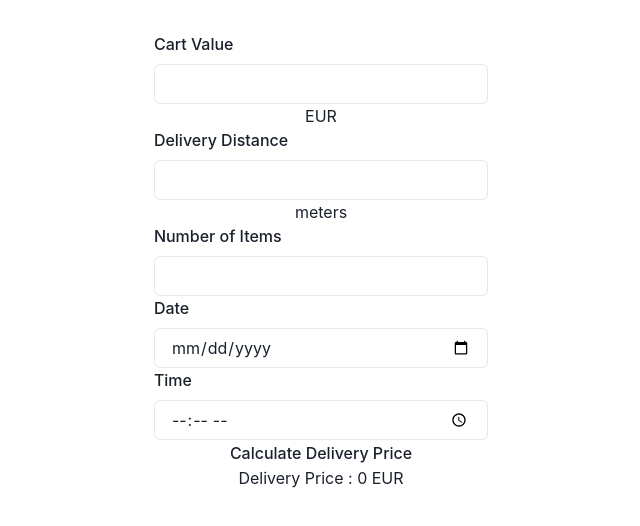
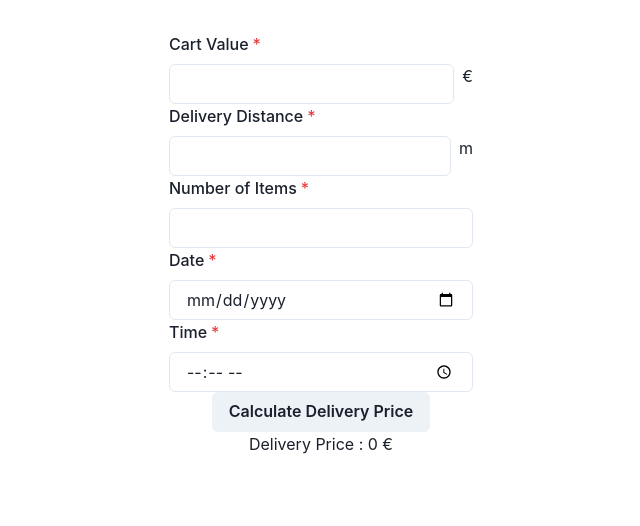
Before and after one commit to laya-am/delivery-fee-calculator, a React (Vite) app: page / in a window 1280 px wide. Shown: the top 526 px of the page, without its empty margins (319-959 px from the left). Built offline with nearby package versions, Linux system fonts and the light colour scheme.

Commit message:
separate input fields into components and add validation

```diff
--- /dev/null
+++ b/src/components/CartValueInput/index.tsx
@@ -0,0 +1,33 @@
+import { FormControl, FormLabel, Input, FormErrorMessage, Flex, Box, Text } from "@chakra-ui/react"
+import { useState, ChangeEvent } from "react"
+
+export default function CartValueInput() {
+    const [inputValue, setInputValue] = useState<string>('')
+    const [isTouched, setIsTouched] = useState<boolean>(false);
+
+    const handleInputChange = (e: ChangeEvent<HTMLInputElement>) => setInputValue(e.target.value)
+
+    const isError = isTouched && (inputValue === '' || +inputValue <= 0)
+
+  return (
+    <FormControl isInvalid={isError} isRequired>
+        <FormLabel htmlFor="cartValue">Cart Value</FormLabel>
+        <Flex>
+              <Box flex="1">
+                  <Input
+                      type="number"
+                      id="cartValue"
+                      name="cartValue"
+                      value={inputValue}
+                      onChange={handleInputChange}
+                      onBlur={() => setIsTouched(true)}
+                  />
+              </Box>
+              <Box>
+                  <Text fontSize="md" ml="2">€</Text>
+              </Box>
+          </Flex>
+          {isError && <FormErrorMessage>Please enter a valid number.</FormErrorMessage>}
+    </FormControl>
+)
+}
--- /dev/null
+++ b/src/components/DateInput/index.tsx
@@ -0,0 +1,10 @@
+import { FormControl, FormLabel, Input } from "@chakra-ui/react"
+
+export default function DateInput() {
+  return (
+    <FormControl isRequired>
+        <FormLabel htmlFor="date">Date</FormLabel>
+        <Input type="date" id="date" name="date" />
+    </FormControl>
+  )
+}
--- /dev/null
+++ b/src/components/DistanceInput/index.tsx
@@ -0,0 +1,33 @@
+import { FormControl, FormLabel, Input, FormErrorMessage, Flex, Box, Text } from "@chakra-ui/react"
+import { useState, ChangeEvent } from "react";
+
+
+export default function DistanceInput() {
+    const [inputValue, setInputValue] = useState<string>('');
+    const [isTouched, setIsTouched] = useState<boolean>(false);
+
+    const handleInputChange = (e: ChangeEvent<HTMLInputElement>) => setInputValue(e.target.value)
+
+    const isError = isTouched && (inputValue === '' || +inputValue <= 0 || !Number.isInteger(+inputValue))
+  return (
+    <FormControl isInvalid={isError} isRequired>
+        <FormLabel htmlFor="distance">Delivery Distance</FormLabel>
+        <Flex>
+            <Box flex="1">
+                <Input
+                    type="number"
+                    id="distance"
+                    name="distance"
+                    value={inputValue}
+                    onChange={handleInputChange}
+                    onBlur={() => setIsTouched(true)}
+                />
+            </Box>
+            <Box>
+                <Text fontSize="md" ml="2">m</Text>
+            </Box>
+        </Flex>
+        {isError && <FormErrorMessage>Please enter a valid whole number.</FormErrorMessage>}
+    </FormControl>
+  )
+}
--- a/src/components/Form/index.tsx
+++ b/src/components/Form/index.tsx
@@ -1,5 +1,10 @@
-import { Box, FormLabel, Input } from "@chakra-ui/react";
+import { Box, Button, FormControl, FormErrorMessage, FormLabel, Input, Text } from "@chakra-ui/react";
 import { useState } from "react";
+import CartValueInput from "../CartValueInput";
+import DistanceInput from "../DistanceInput";
+import NumOfItemsInput from "../NumOfItemsInput";
+import DateInput from "../DateInput";
+import TimeInput from "../TimeInput";
 
 export default function Form() {
   const [totalFee, setTotalFee] = useState(0);
@@ -19,25 +24,24 @@ export default function Form() {
     const hour = +time.slice(0,2);
     const day = new Date(date.toString()).getDay();
     (day === 5 && hour >= 15 && hour <= 18) ? setTotalFee(Math.min(totalFee * 1.2, 15)) : null;
-
+    console.log(cartValue)
+    console.log(distance)
+    console.log(numOfItems)
+    console.log(time)
+    console.log(date)
     e.currentTarget.reset();
   }
   return (
     <Box>
       <form onSubmit={handleSubmit}>
-          <FormLabel htmlFor="cartValue">Cart Value</FormLabel>
-          <Input type="number" id="cartValue" name="cartValue" /><span>EUR</span>
-          <FormLabel htmlFor="distance">Delivery Distance</FormLabel>
-          <Input type="number" id="distance" name="distance" /><span>meters</span>
-          <FormLabel htmlFor="numOfItems">Number of Items</FormLabel>
-          <Input type="number" id="numOfItems" name="numOfItems" />
-          <FormLabel htmlFor="date">Date</FormLabel>
-          <Input type="date" id="date" name="date" />
-          <FormLabel htmlFor="time">Time</FormLabel>
-          <Input type="time" id="time" name="time" />
-          <button>Calculate Delivery Price</button>
+        <CartValueInput />
+        <DistanceInput />
+        <NumOfItemsInput />
+        <DateInput />
+        <TimeInput />
+        <Button type="submit">Calculate Delivery Price</Button>
       </form>
-      <p>Delivery Price : {totalFee} EUR</p>
+      <Text>Delivery Price : {totalFee} €</Text>
     </Box>
   )
 }
--- /dev/null
+++ b/src/components/NumOfItemsInput/index.tsx
@@ -0,0 +1,18 @@
+import { FormControl, FormLabel, Input, FormErrorMessage } from "@chakra-ui/react"
+import { useState, ChangeEvent } from "react";
+
+export default function NumOfItemsInput() {
+    const [inputValue, setInputValue] = useState<string>('')
+    const [isTouched, setIsTouched] = useState<boolean>(false);
+
+    const handleInputChange = (e: ChangeEvent<HTMLInputElement>) => setInputValue(e.target.value)
+
+    const isError = isTouched && (inputValue === '' || +inputValue <= 0 || !Number.isInteger(+inputValue))
+  return (
+    <FormControl isInvalid={isError} isRequired>
+        <FormLabel htmlFor="numOfItems">Number of Items</FormLabel>
+        <Input type="number" id="numOfItems" name="numOfItems" value={inputValue} onChange={handleInputChange} onBlur={() => setIsTouched(true)} />
+        {isError && <FormErrorMessage>Please enter a valid whole number.</FormErrorMessage>}
+    </FormControl>
+  )
+}
--- /dev/null
+++ b/src/components/TimeInput/index.tsx
@@ -0,0 +1,10 @@
+import { FormControl, FormLabel, Input } from "@chakra-ui/react"
+
+export default function TimeInput() {
+  return (
+    <FormControl isRequired>
+        <FormLabel htmlFor="time">Time</FormLabel>
+        <Input type="time" id="time" name="time" />
+    </FormControl>
+  )
+}
```
